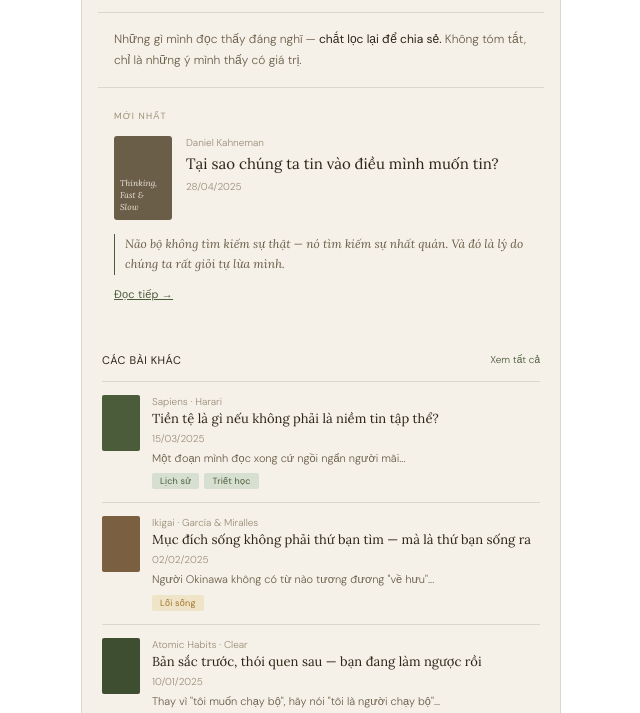
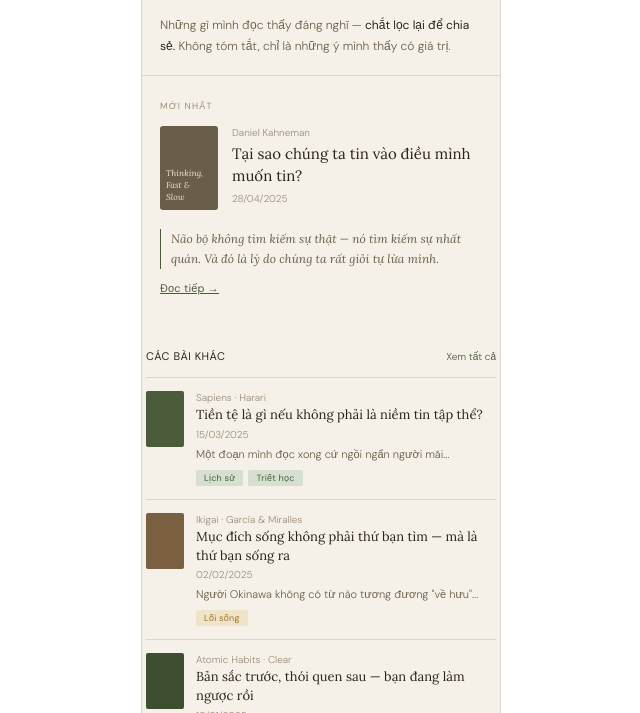
Before and after one commit to annanguyen0519-ux/langlang-me, a plain HTML site: page index.html in a window 1280 px wide. Shown: the part 133-846 px from the top of the page, without its empty margins (319-959 px from the left). Drawn offline with Linux system fonts and the light colour scheme.

Commit message:
Update index.html
revert code and fix padding 0 18px into padding 16px

```diff
--- a/index.html
+++ b/index.html
@@ -9,7 +9,7 @@
   --amber:#A0732A;--amber-l:#F0E4C8;
   --rule:rgba(44,36,22,0.12);
 }
-.w{ background:var(--bg); width:100%; max-width:480px; margin:0 auto; overflow:hidden; border:0.5px solid var(--rule); font-family:'DM Sans',sans-serif; color:var(--ink); padding:16px; } @media (max-width:480px){ .w{ border-radius:0; border:none; } }
+.w{background:var(--bg);max-width:360px;margin:0 auto;border-radius:12px;overflow:hidden;border:0.5px solid var(--rule);font-family:'DM Sans',sans-serif;color:var(--ink)}
 .bar{background:var(--bg);padding:16px 18px 14px;display:flex;align-items:center;justify-content:space-between;border-bottom:0.5px solid var(--rule)}
 .logo{font-family:'Lora',serif;font-size:17px;font-weight:400;letter-spacing:-0.3px;color:var(--ink);font-style:italic}
 .logo span{font-style:normal;font-size:11px;font-family:'DM Sans',sans-serif;color:var(--ink3);font-weight:300;margin-left:4px}
@@ -17,10 +17,10 @@
 .tabs{background:var(--bg);display:flex;padding:16px;border-bottom:0.5px solid var(--rule);gap:20px}
 .tab{padding:10px 0;font-size:12px;font-weight:300;color:var(--ink3);cursor:pointer;border-bottom:1.5px solid transparent;letter-spacing:.3px}
 .tab.on{color:var(--moss);border-bottom-color:var(--moss);font-weight:400}
-.intro{padding:16px;background:var(--bg);border-bottom:0.5px solid var(--rule)}
+.intro{padding:18px;background:var(--bg);border-bottom:0.5px solid var(--rule)}
 .intro p{font-size:12px;font-weight:300;color:var(--ink2);line-height:1.75}
 .intro strong{color:var(--ink);font-weight:400}
-.feat{background:var(--bg);padding:16px;margin-top:6px}
+.feat{background:var(--bg);padding:18px;margin-top:6px}
 .eyebrow{font-size:9px;letter-spacing:1.2px;color:var(--ink3);text-transform:uppercase;font-weight:400;margin-bottom:14px}
 .feat-row{display:flex;gap:14px;margin-bottom:14px}
 .book-spine{width:58px;height:84px;border-radius:3px;flex-shrink:0;display:flex;align-items:flex-end;padding:7px 6px;font-size:8.5px;font-weight:400;line-height:1.4;font-family:'Lora',serif;font-style:italic}
@@ -52,7 +52,7 @@
 .tag-moss{background:var(--moss-l);color:var(--moss)}
 .tag-amber{background:var(--amber-l);color:var(--amber)}
 .tag-neutral{background:var(--bg3);color:var(--ink2)}
-.film-feat{background:var(--bg);padding:16px;margin-top:6px}
+.film-feat{background:var(--bg);padding:18px;margin-top:6px}
 .film-banner{width:100%;height:120px;border-radius:4px;background:var(--ink);display:flex;flex-direction:column;justify-content:flex-end;padding:14px;margin-bottom:14px;position:relative;overflow:hidden}
 .film-banner::before{content:'';position:absolute;inset:0;background:linear-gradient(to top,rgba(0,0,0,.6) 0%,transparent 60%)}
 .film-genre{position:absolute;top:10px;left:10px;background:var(--moss);color:#D6DFD0;font-size:9px;padding:3px 9px;border-radius:2px;letter-spacing:.3px;z-index:1}
```
